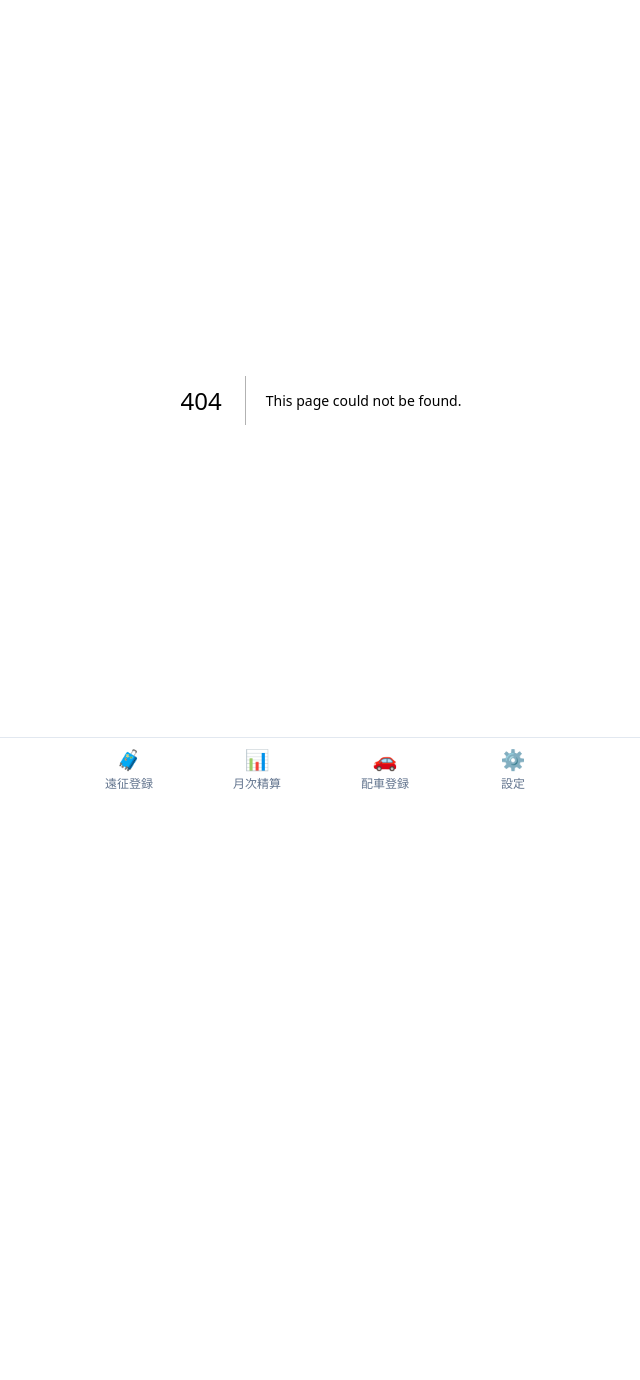
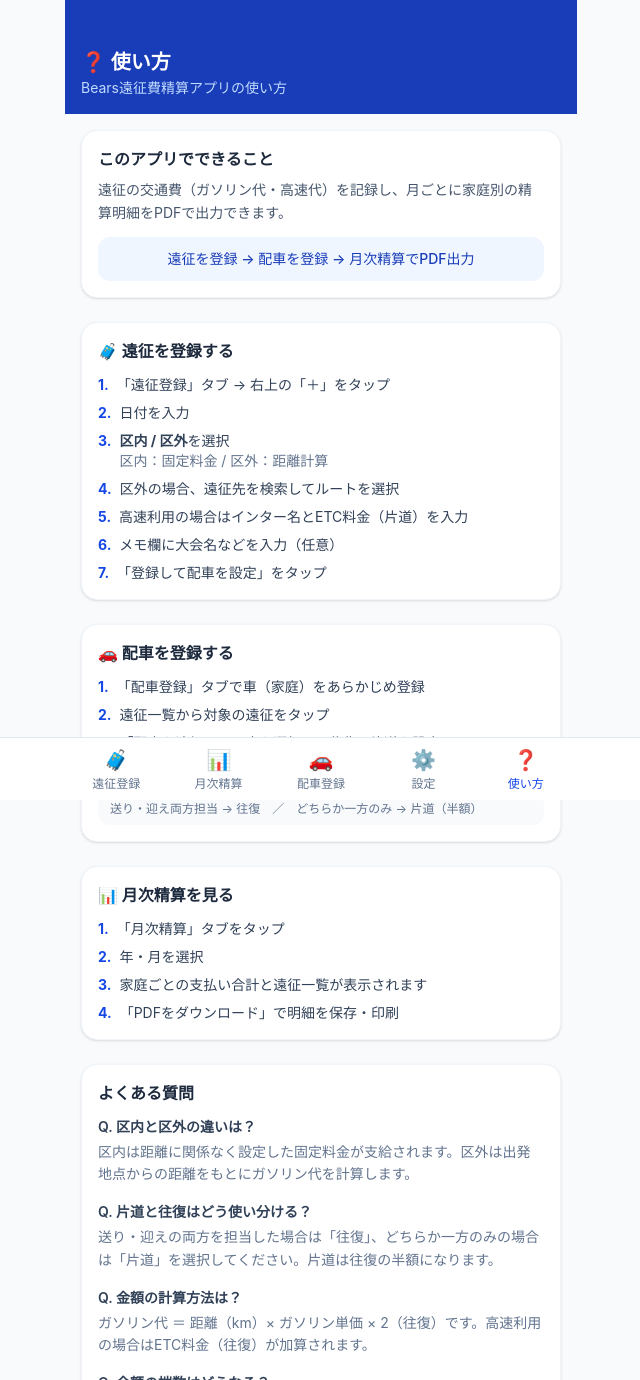
Before and after one commit to yotada-crypto/bears-transport, a Next.js app: page /help in a window 1280 px wide. Before the commit this address had no page. Shown: the top 1380 px of the page, without its empty margins (319-959 px from the left). Before the commit the page ends 880 px from the top, so only its background shows below. Built offline with nearby package versions, Linux system fonts and the light colour scheme.

Commit message:
feat: add help page with usage guide

```diff
--- /dev/null
+++ b/app/help/page.tsx
@@ -0,0 +1,119 @@
+export default function HelpPage() {
+  return (
+    <div>
+      <header className="bg-blue-800 text-white px-4 pt-12 pb-4">
+        <h1 className="text-xl font-bold">❓ 使い方</h1>
+        <p className="text-blue-200 text-sm mt-0.5">Bears遠征費精算アプリの使い方</p>
+      </header>
+
+      <div className="p-4 space-y-6 pb-8">
+
+        {/* このアプリでできること */}
+        <div className="bg-white rounded-2xl border border-slate-100 shadow-sm p-4">
+          <h2 className="font-bold text-slate-800 mb-2">このアプリでできること</h2>
+          <p className="text-sm text-slate-600 leading-relaxed">
+            遠征の交通費（ガソリン代・高速代）を記録し、月ごとに家庭別の精算明細をPDFで出力できます。
+          </p>
+          <div className="mt-3 bg-blue-50 rounded-xl px-4 py-3 text-sm text-blue-800 font-medium text-center">
+            遠征を登録 → 配車を登録 → 月次精算でPDF出力
+          </div>
+        </div>
+
+        {/* 遠征を登録する */}
+        <div className="bg-white rounded-2xl border border-slate-100 shadow-sm p-4">
+          <h2 className="font-bold text-slate-800 mb-3">🧳 遠征を登録する</h2>
+          <ol className="space-y-2 text-sm text-slate-700">
+            <li className="flex gap-2"><span className="font-bold text-blue-700 shrink-0">1.</span>「遠征登録」タブ → 右上の「＋」をタップ</li>
+            <li className="flex gap-2"><span className="font-bold text-blue-700 shrink-0">2.</span>日付を入力</li>
+            <li className="flex gap-2"><span className="font-bold text-blue-700 shrink-0">3.</span><span><strong>区内 / 区外</strong>を選択<br /><span className="text-slate-500">区内：固定料金 / 区外：距離計算</span></span></li>
+            <li className="flex gap-2"><span className="font-bold text-blue-700 shrink-0">4.</span>区外の場合、遠征先を検索してルートを選択</li>
+            <li className="flex gap-2"><span className="font-bold text-blue-700 shrink-0">5.</span>高速利用の場合はインター名とETC料金（片道）を入力</li>
+            <li className="flex gap-2"><span className="font-bold text-blue-700 shrink-0">6.</span>メモ欄に大会名などを入力（任意）</li>
+            <li className="flex gap-2"><span className="font-bold text-blue-700 shrink-0">7.</span>「登録して配車を設定」をタップ</li>
+          </ol>
+        </div>
+
+        {/* 配車を登録する */}
+        <div className="bg-white rounded-2xl border border-slate-100 shadow-sm p-4">
+          <h2 className="font-bold text-slate-800 mb-3">🚗 配車を登録する</h2>
+          <ol className="space-y-2 text-sm text-slate-700">
+            <li className="flex gap-2"><span className="font-bold text-blue-700 shrink-0">1.</span>「配車登録」タブで車（家庭）をあらかじめ登録</li>
+            <li className="flex gap-2"><span className="font-bold text-blue-700 shrink-0">2.</span>遠征一覧から対象の遠征をタップ</li>
+            <li className="flex gap-2"><span className="font-bold text-blue-700 shrink-0">3.</span>「配車を追加」から車を選択し、往復 / 片道を設定</li>
+            <li className="flex gap-2"><span className="font-bold text-blue-700 shrink-0">4.</span>金額が自動で計算されます</li>
+          </ol>
+          <div className="mt-3 bg-slate-50 rounded-xl px-3 py-2 text-xs text-slate-500">
+            送り・迎え両方担当 → 往復　／　どちらか一方のみ → 片道（半額）
+          </div>
+        </div>
+
+        {/* 月次精算 */}
+        <div className="bg-white rounded-2xl border border-slate-100 shadow-sm p-4">
+          <h2 className="font-bold text-slate-800 mb-3">📊 月次精算を見る</h2>
+          <ol className="space-y-2 text-sm text-slate-700">
+            <li className="flex gap-2"><span className="font-bold text-blue-700 shrink-0">1.</span>「月次精算」タブをタップ</li>
+            <li className="flex gap-2"><span className="font-bold text-blue-700 shrink-0">2.</span>年・月を選択</li>
+            <li className="flex gap-2"><span className="font-bold text-blue-700 shrink-0">3.</span>家庭ごとの支払い合計と遠征一覧が表示されます</li>
+            <li className="flex gap-2"><span className="font-bold text-blue-700 shrink-0">4.</span>「PDFをダウンロード」で明細を保存・印刷</li>
+          </ol>
+        </div>
+
+        {/* FAQ */}
+        <div className="bg-white rounded-2xl border border-slate-100 shadow-sm p-4">
+          <h2 className="font-bold text-slate-800 mb-3">よくある質問</h2>
+          <div className="space-y-4 text-sm">
+            {[
+              {
+                q: '区内と区外の違いは？',
+                a: '区内は距離に関係なく設定した固定料金が支給されます。区外は出発地点からの距離をもとにガソリン代を計算します。',
+              },
+              {
+                q: '片道と往復はどう使い分ける？',
+                a: '送り・迎えの両方を担当した場合は「往復」、どちらか一方のみの場合は「片道」を選択してください。片道は往復の半額になります。',
+              },
+              {
+                q: '金額の計算方法は？',
+                a: 'ガソリン代 ＝ 距離（km）× ガソリン単価 × 2（往復）です。高速利用の場合はETC料金（往復）が加算されます。',
+              },
+              {
+                q: '金額の端数はどうなる？',
+                a: '設定で指定した単位（1円・10円・100円）で切り上げされます。',
+              },
+              {
+                q: '設定を変えたい',
+                a: '「設定」タブからガソリン単価・区内遠征費・切り上げ単位・出発地点を変更できます。変更後は「保存する」をタップしてください。',
+              },
+            ].map(({ q, a }) => (
+              <div key={q}>
+                <p className="font-semibold text-slate-700">Q. {q}</p>
+                <p className="text-slate-500 mt-1 leading-relaxed">{a}</p>
+              </div>
+            ))}
+          </div>
+        </div>
+
+        {/* 設定項目 */}
+        <div className="bg-white rounded-2xl border border-slate-100 shadow-sm p-4">
+          <h2 className="font-bold text-slate-800 mb-3">⚙️ 設定項目の説明</h2>
+          <div className="space-y-2 text-sm">
+            {[
+              { label: '出発地点', desc: 'グラウンドなど、距離計算の起点となる住所' },
+              { label: '区内遠征費', desc: '区内遠征の際に支給する固定金額（往復）' },
+              { label: '切り上げ単位', desc: '支払金額の端数処理の単位（1・10・100円）' },
+              { label: 'ガソリン単価', desc: '1kmあたりのガソリン代（円/km）' },
+            ].map(({ label, desc }) => (
+              <div key={label} className="flex gap-3">
+                <span className="font-semibold text-slate-700 shrink-0 w-28">{label}</span>
+                <span className="text-slate-500">{desc}</span>
+              </div>
+            ))}
+          </div>
+        </div>
+
+        <div className="text-center text-xs text-slate-400 py-2">
+          <p>⚾ Bears遠征費精算アプリ v1.0</p>
+        </div>
+      </div>
+    </div>
+  )
+}
--- a/components/Navigation.tsx
+++ b/components/Navigation.tsx
@@ -8,6 +8,7 @@
   { href: '/monthly', label: '月次精算', icon: '📊' },
   { href: '/households', label: '配車登録', icon: '🚗' },
   { href: '/settings', label: '設定', icon: '⚙️' },
+  { href: '/help', label: '使い方', icon: '❓' },
 ]
 
 export default function Navigation() {
```
